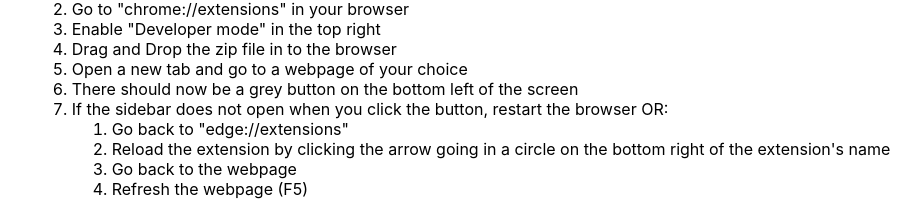
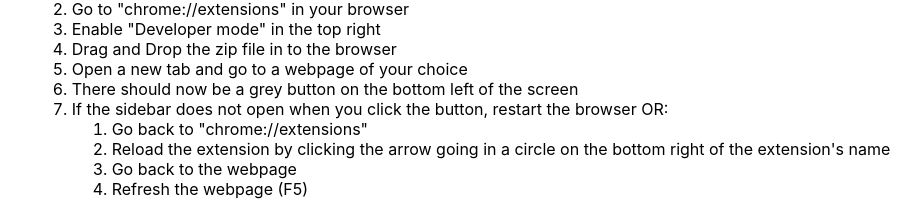
Before and after one commit to dikohl/taboor_vis, a Next.js app: page /setup in a window 1280 px wide. Shown: the part 233-442 px from the top of the page, without its empty margins (179-1100 px from the left). Built offline with nearby package versions, Linux system fonts and the light colour scheme.

Commit message:
setup edge -> chrome

```diff
--- a/pages/setup.js
+++ b/pages/setup.js
@@ -26,7 +26,7 @@ export default function Setup() {
               <li>There should now be a grey button on the bottom left of the screen</li>
               <li>If the sidebar does not open when you click the button, restart the browser OR:</li>
               <ol>
-                <li>Go back to "edge://extensions"</li>
+                <li>Go back to "chrome://extensions"</li>
                 <li>Reload the extension by clicking the arrow going in a circle on the bottom right of the extension's name</li>
                 <li>Go back to the webpage</li>
                 <li>Refresh the webpage (F5)</li>
```
